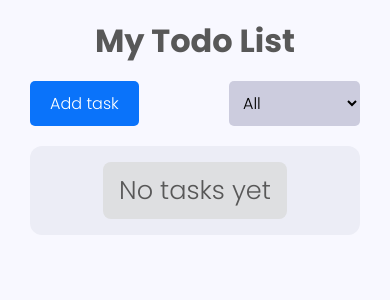
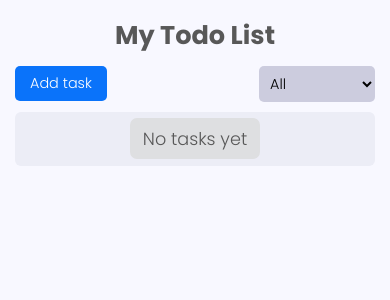
Before and after one commit to VitaliyRudakovskiy/react-to-do-list, a React (Create React App) app: page / in a window 390 px wide. Shown: the top 300 px of the page. Built offline with nearby package versions, Linux system fonts and the light colour scheme.

Commit message:
feat: add phone adaptive

```diff
--- a/src/styles/App.css
+++ b/src/styles/App.css
@@ -15,3 +15,9 @@ body {
   line-height: 1.6;
   background-color: #f8f8ff;
 }
+
+@media screen and (max-width: 500px) {
+  .container {
+    padding: 0 15px;
+  }
+}
--- a/src/styles/AppContent.module.css
+++ b/src/styles/AppContent.module.css
@@ -16,3 +16,16 @@
   width: max-content;
   height: auto;
 }
+
+@media screen and (max-width: 500px) {
+  .todosContainer {
+    padding: 0.4rem;
+    border-radius: 6px;
+  }
+
+  .emptyText {
+    font-size: 1.1rem;
+    padding: 0.4rem 0.8rem;
+    border-radius: 7px;
+  }
+}
--- a/src/styles/Button.module.css
+++ b/src/styles/Button.module.css
@@ -23,3 +23,14 @@
   color: #000000;
   outline: none;
 }
+
+@media screen and (max-width: 500px) {
+  .button {
+    font-size: 0.9rem;
+    padding: 7px 15px;
+  }
+
+  .buttonSelect {
+    padding: 7px;
+  }
+}
--- a/src/styles/CheckButton.module.css
+++ b/src/styles/CheckButton.module.css
@@ -23,3 +23,12 @@ svg {
 .svgBox:hover {
   background-color: #dedfe1;
 }
+
+@media screen and (max-width: 500px) {
+  .svgBox {
+    flex-basis: 15px;
+    flex-shrink: 0;
+    height: 15px;
+    border-radius: 2px;
+  }
+}
--- a/src/styles/Header.module.css
+++ b/src/styles/Header.module.css
@@ -14,3 +14,14 @@ h1 {
   justify-content: space-between;
   align-items: center;
 }
+
+@media screen and (max-width: 500px) {
+  h1 {
+    font-size: 1.6rem;
+    margin-bottom: 10px;
+  }
+
+  .header {
+    margin-bottom: 10px;
+  }
+}
--- a/src/styles/TodoItem.module.css
+++ b/src/styles/TodoItem.module.css
@@ -69,3 +69,33 @@
 .icon:hover {
   background-color: #dedfe1;
 }
+
+@media screen and (max-width: 500px) {
+  .itemContainer {
+    padding: 0.1rem 0.3rem;
+    margin-bottom: 0.3rem;
+  }
+
+  .todoDetails {
+    gap: 0.4rem;
+  }
+
+  .time {
+    font-size: 0.55rem;
+    margin-top: -0.1rem;
+  }
+
+  .texts {
+    font-size: 0.8rem;
+    text-wrap: wrap;
+  }
+
+  .todoActions {
+    gap: 0.3rem;
+  }
+
+  .icon {
+    font-size: 1rem;
+    padding: 0.3rem;
+  }
+}
--- a/src/styles/TodoModal.module.css
+++ b/src/styles/TodoModal.module.css
@@ -88,3 +88,38 @@
   margin-top: 0.8rem;
   gap: 1rem;
 }
+
+@media screen and (max-width: 500px) {
+  .container {
+    padding: 1rem 1.5rem;
+  }
+
+  .closeButton {
+    font-size: 1.2rem;
+  }
+
+  .formTitle {
+    font-size: 1.3rem;
+    margin-bottom: 0.8rem;
+  }
+
+  .form label {
+    font-size: 1.1rem;
+  }
+
+  .form input,
+  .form select {
+    margin-bottom: 0.5rem;
+    padding: 0.3rem;
+    font-size: 1.1rem;
+  }
+
+  .form select {
+    cursor: pointer;
+  }
+
+  .buttonContainer {
+    margin-top: 0.6rem;
+    gap: 0.6rem;
+  }
+}
```
